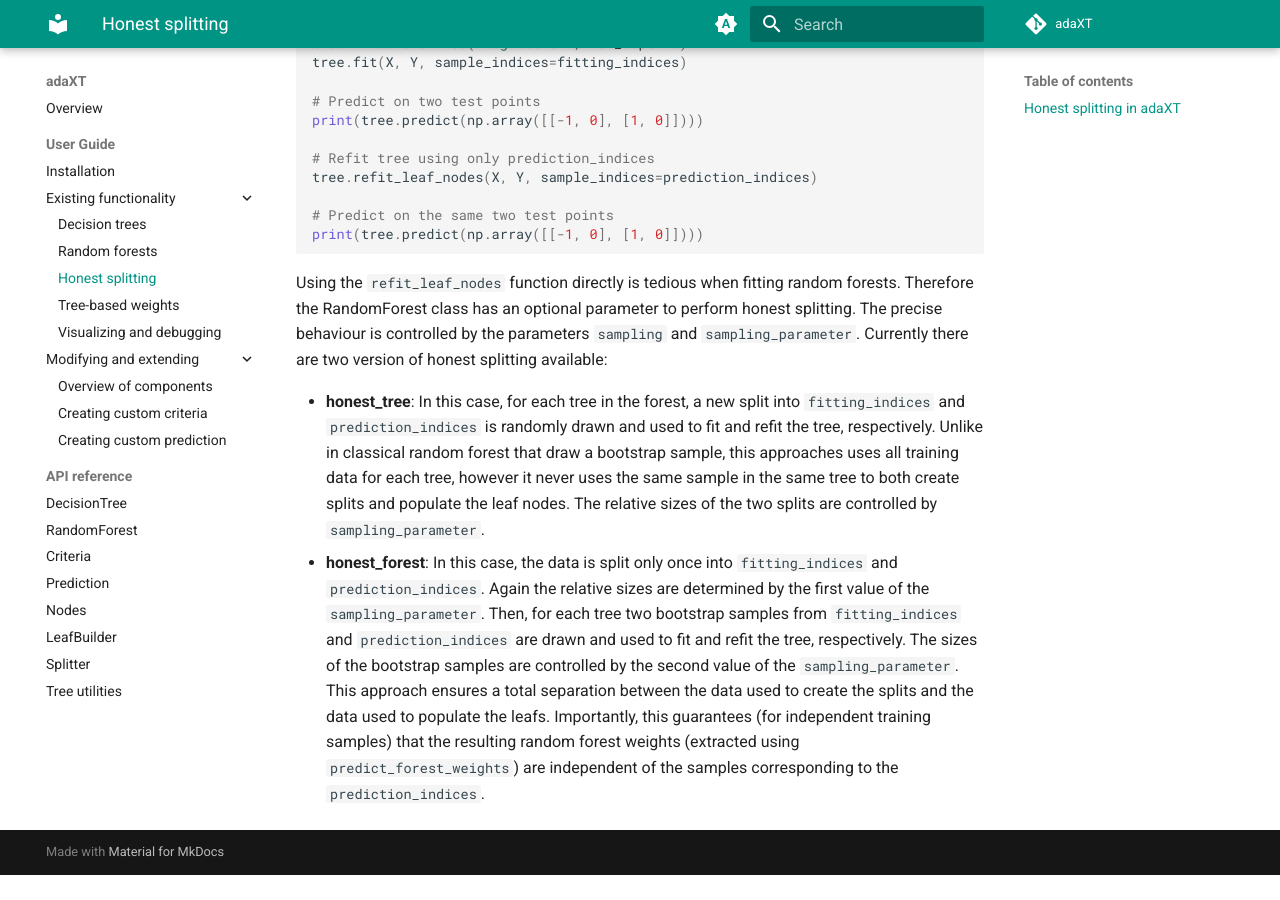
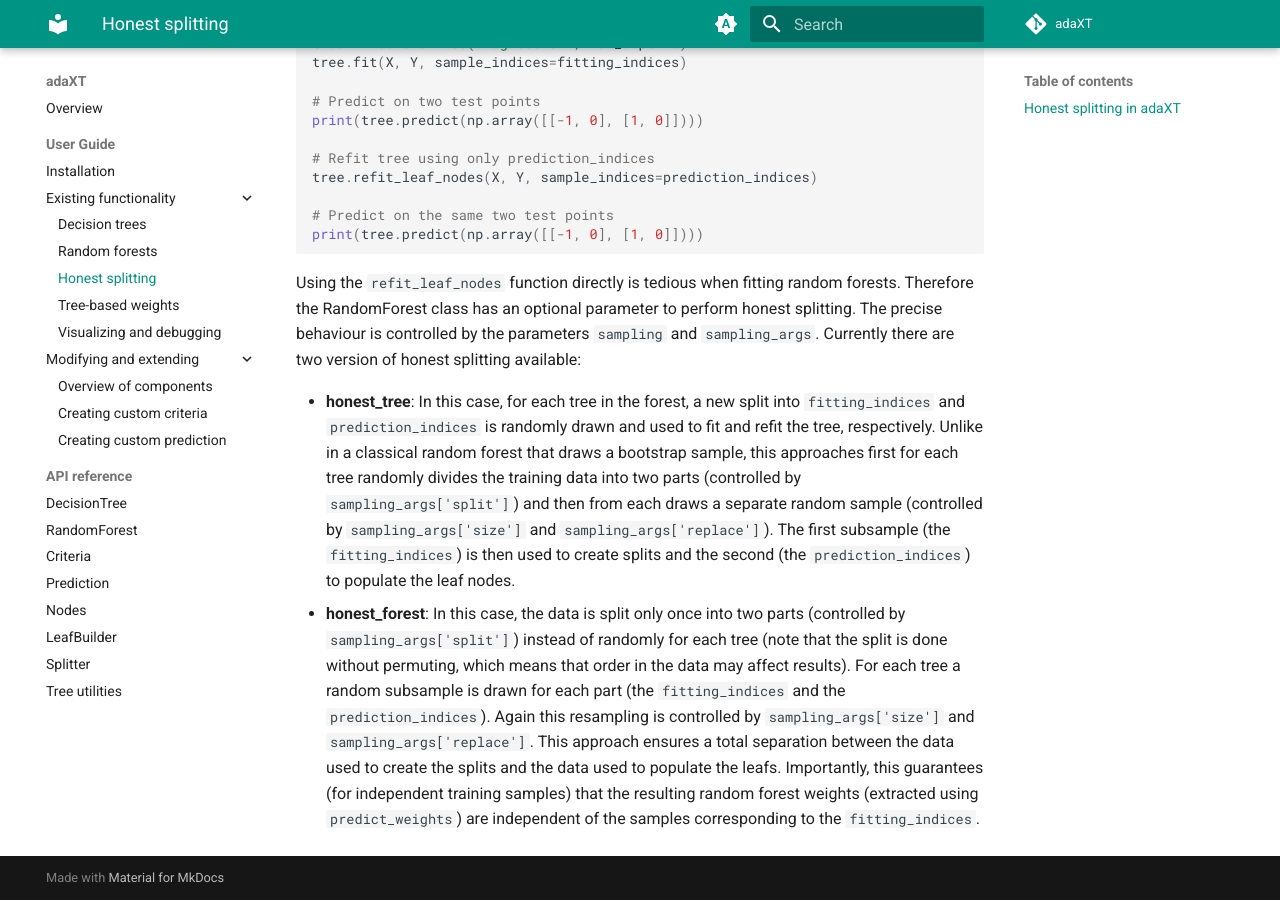
Before and after one commit to NiklasPfister/adaXT, an MkDocs documentation site: the page built from docs/user_guide/honest_splitting.md, in a window 1280 px wide and 900 px high, scrolled down 942 px. Built offline with MkDocs 1.6.1 and Material for MkDocs 9.7.7, drawn with Linux system fonts in a browser that asks for light colours; comment, search, counter and statistics services are not loaded; before the commit the page ends 1817 px from its top, so only the background shows below that.

Commit message:
fixed bug in predict_proba for forest, changed sampling_parameter to sampling_args and fixed root None problem in refit

```diff
--- a/docs/user_guide/honest_splitting.md
+++ b/docs/user_guide/honest_splitting.md
@@ -58,24 +58,26 @@
 Using the `refit_leaf_nodes` function directly is tedious when fitting random
 forests. Therefore the RandomForest class has an optional parameter to perform
 honest splitting. The precise behaviour is controlled by the parameters
-`sampling` and `sampling_parameter`. Currently there are two version of honest
+`sampling` and `sampling_args`. Currently there are two version of honest
 splitting available:
 
 - **honest_tree**: In this case, for each tree in the forest, a new split into
   `fitting_indices` and `prediction_indices` is randomly drawn and used to fit
-  and refit the tree, respectively. Unlike in classical random forest that draw
-  a bootstrap sample, this approaches uses all training data for each tree,
-  however it never uses the same sample in the same tree to both create splits
-  and populate the leaf nodes. The relative sizes of the two splits are
-  controlled by `sampling_parameter`.
-- **honest_forest**: In this case, the data is split only once into
-  `fitting_indices` and `prediction_indices`. Again the relative sizes are
-  determined by the first value of the `sampling_parameter`. Then, for each tree
-  two bootstrap samples from `fitting_indices` and `prediction_indices` are
-  drawn and used to fit and refit the tree, respectively. The sizes of the
-  bootstrap samples are controlled by the second value of the
-  `sampling_parameter`. This approach ensures a total separation between the
-  data used to create the splits and the data used to populate the leafs.
+  and refit the tree, respectively. Unlike in a classical random forest that
+  draws a bootstrap sample, this approaches first for each tree randomly divides
+  the training data into two parts (controlled by `sampling_args['split']`) and
+  then from each draws a separate random sample (controlled by
+  `sampling_args['size']` and `sampling_args['replace']`). The first subsample
+  (the `fitting_indices`) is then used to create splits and the second (the
+  `prediction_indices`) to populate the leaf nodes.
+- **honest_forest**: In this case, the data is split only once into two parts
+  (controlled by `sampling_args['split']`) instead of randomly for each tree
+  (note that the split is done without permuting, which means that order in the
+  data may affect results). For each tree a random subsample is drawn for each
+  part (the `fitting_indices` and the `prediction_indices`). Again this
+  resampling is controlled by `sampling_args['size']` and
+  `sampling_args['replace']`. This approach ensures a total separation between
+  the data used to create the splits and the data used to populate the leafs.
   Importantly, this guarantees (for independent training samples) that the
-  resulting random forest weights (extracted using `predict_forest_weights`) are
-  independent of the samples corresponding to the `prediction_indices`.
+  resulting random forest weights (extracted using `predict_weights`) are
+  independent of the samples corresponding to the `fitting_indices`.
```
Also changed, not shown: 4 other files.
